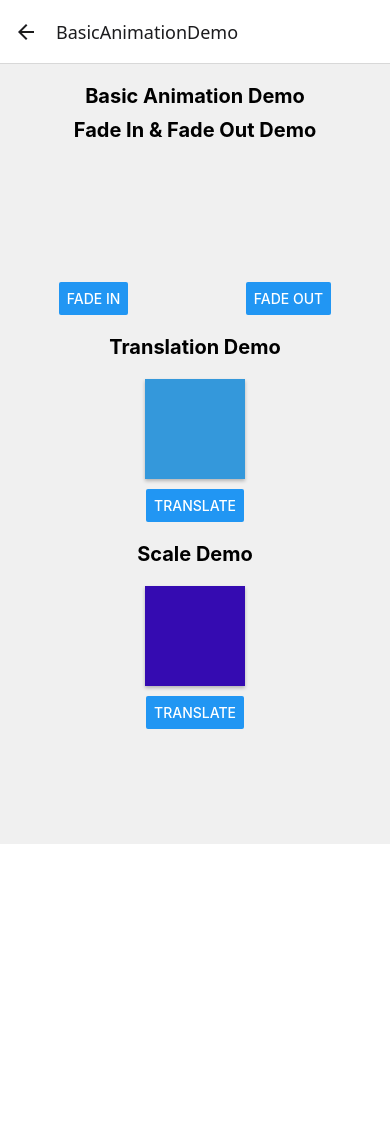
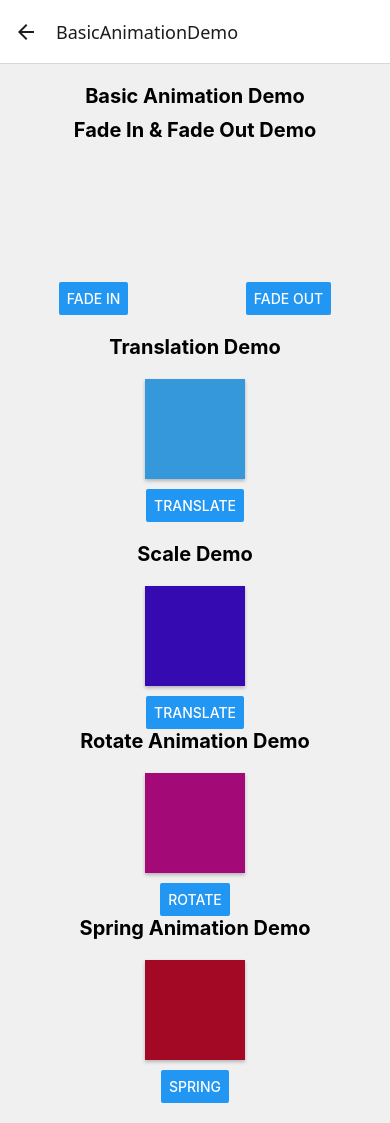
Before and after one commit to PrashantMaurya252/react-native-cli, a React Native app: screen /BasicAnimationDemo in a window 390 px wide. Before the commit the page ends 844 px from the top, so only its background shows below. Built offline with nearby package versions, Linux system fonts and the light colour scheme.

Commit message:
rotate and spring Animation

```diff
--- a/src/screens/BasicAnimationDemo.tsx
+++ b/src/screens/BasicAnimationDemo.tsx
@@ -13,6 +13,8 @@ const BasicAnimationDemo: React.FC = () => {
   const fadeAnimation = useRef(new Animated.Value(0)).current;
   const translateAnim = useRef(new Animated.Value(0)).current;
   const scaleAnimation = useRef(new Animated.Value(1)).current;
+  const rotateAnimation = useRef(new Animated.Value(1)).current;
+  const springAnimation = useRef(new Animated.Value(0)).current;
 
   const handleFadeIn = () => {
     Animated.timing(fadeAnimation, {
@@ -57,6 +59,32 @@ const BasicAnimationDemo: React.FC = () => {
         useNativeDriver: true,
       }),
     ]).start();
+  };
+
+  const handleRotate = () => {
+    Animated.timing(rotateAnimation, {
+      toValue: 1,
+      duration: 1000,
+      useNativeDriver: true,
+    }).start(() => {
+      rotateAnimation.setValue(0);
+    });
+  };
+
+  const spin = rotateAnimation.interpolate({
+    inputRange: [0, 1],
+    outputRange: ['0deg', '360deg'],
+  });
+
+  const handleSpring = () => {
+    Animated.spring(springAnimation, {
+      toValue: 100,
+      friction: 5,
+      tension: 40,
+      useNativeDriver: true,
+    }).start(() => {
+      springAnimation.setValue(0);
+    });
   };
   return (
     <ScrollView contentContainerStyle={styles.container}>
@@ -108,6 +136,38 @@ const BasicAnimationDemo: React.FC = () => {
           },
         ]}></Animated.View>
       <Button title="Translate" onPress={handleScale} />
+
+      {/* Rotate Animation Demo */}
+      <Text style={styles.headerText}>Rotate Animation Demo</Text>
+      <Animated.View
+        style={[
+          styles.box,
+          styles.rotateBox,
+          {
+            transform: [
+              {
+                rotate: spin,
+              },
+            ],
+          },
+        ]}></Animated.View>
+      <Button title="Rotate" onPress={handleRotate} />
+
+      {/* Spring Animation Demo */}
+      <Text style={styles.headerText}>Spring Animation Demo</Text>
+      <Animated.View
+        style={[
+          styles.box,
+          styles.sprigBox,
+          {
+            transform: [
+              {
+                translateX: springAnimation,
+              },
+            ],
+          },
+        ]}></Animated.View>
+      <Button title="Spring" onPress={handleSpring} />
     </ScrollView>
   );
 };
@@ -160,5 +220,11 @@ const styles = StyleSheet.create({
   scaleBox: {
     backgroundColor: '#350bb1',
   },
+  rotateBox: {
+    backgroundColor: '#a30977',
+  },
+  sprigBox: {
+    backgroundColor: '#a30925',
+  },
 });
 export default BasicAnimationDemo;
```
